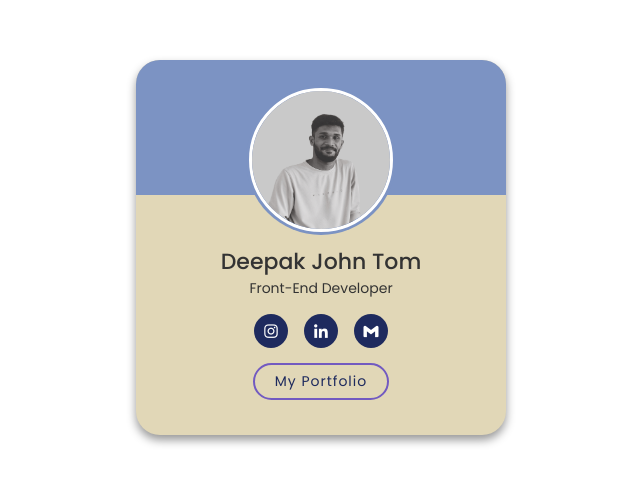
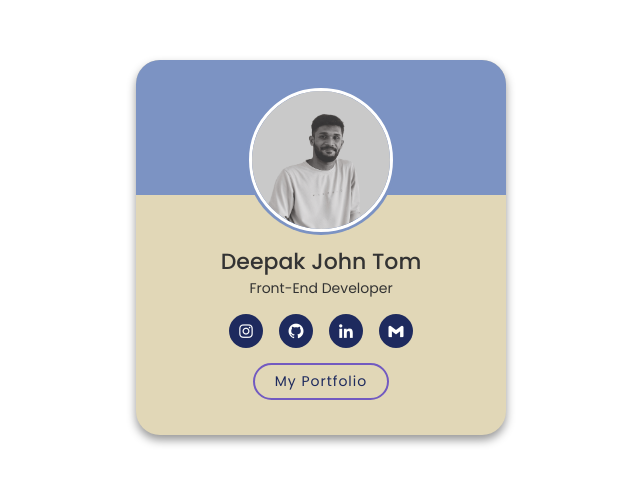
Before and after one commit to Deepakjohntom/deepak.github.io, a plain HTML site: page index.html in a window 1280 px wide. Shown: the part 153-636 px from the top of the page, without its empty margins (319-959 px from the left). Drawn offline with nearby package versions, Linux system fonts and the light colour scheme.

Commit message:
Add files via upload

```diff
--- a/index.html
+++ b/index.html
@@ -29,6 +29,9 @@
         >
           <i class="bx bxl-instagram"></i>
         </a>
+        <a href="https://github.com/Deepakjohntom" class="link">
+          <i class="bx bxl-github"></i>
+        </a>
         <a
           href="https://www.linkedin.com/in/deepak-john-tom-64255829b/"
           class="link"
```
